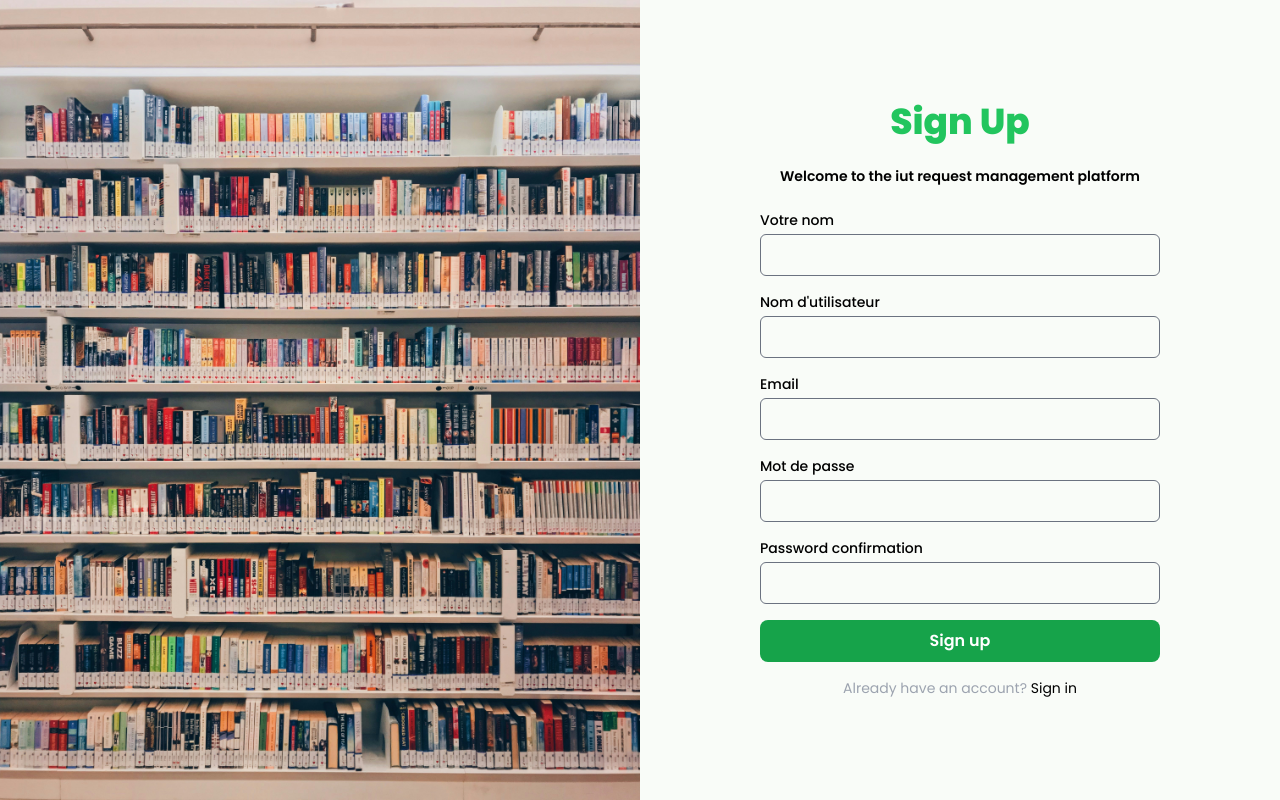
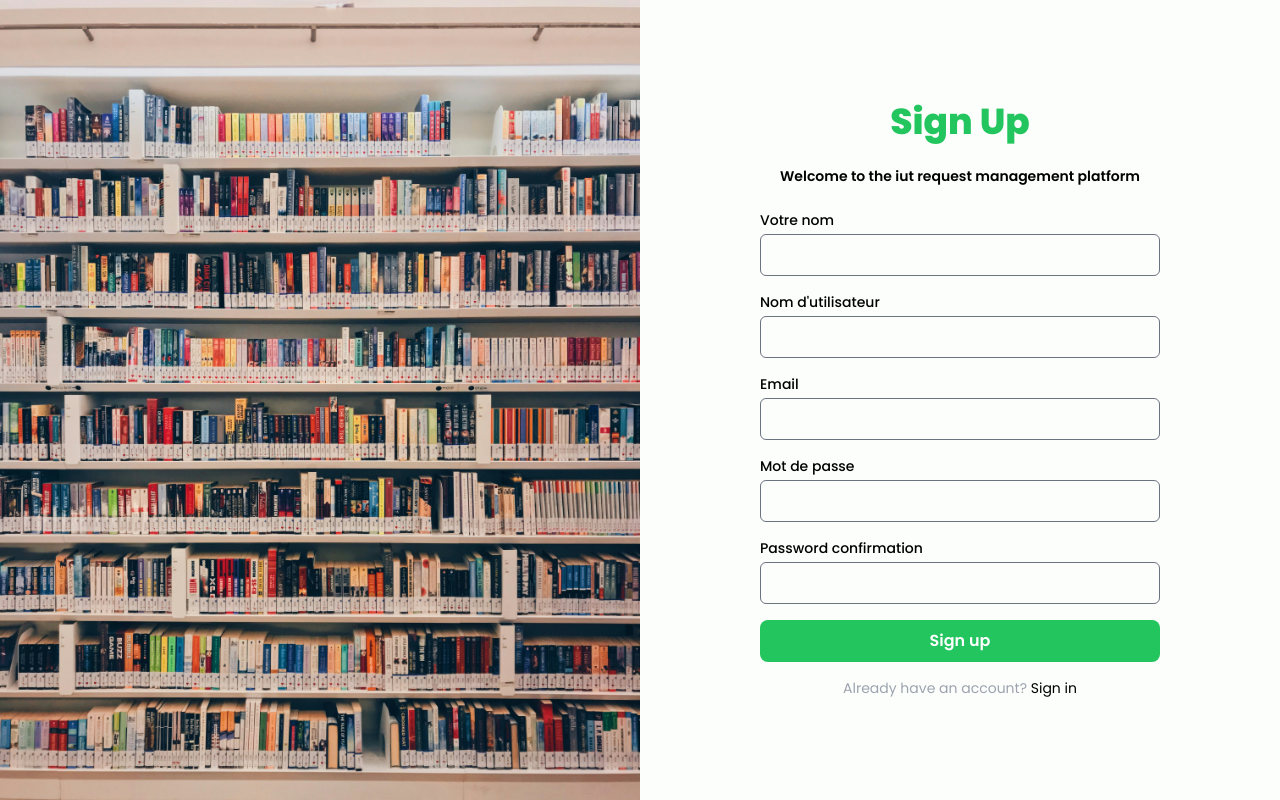
Before and after one commit to IUTDevG/Request-management-system, a Laravel app: page /register in a window 1280 px wide. Run offline with Laravel 12, Linux system fonts and the light colour scheme; tables that the repository leaves empty hold one stand-in row (values such as "Sample post"); style sheets or scripts are compiled from the project's sources; parts of the project's set-up code (start-up, migrations or seed data) failed here and were passed over; some libraries are stand-ins or nearby versions.

Commit message:
commit about front

```diff
--- /dev/null
+++ b/app/Livewire/Notifications.php
@@ -0,0 +1,15 @@
+<?php
+
+namespace App\Livewire;
+
+use Livewire\Attributes\Title;
+use Livewire\Component;
+
+#[Title('Notifications')]
+class Notifications extends Component
+{
+    public function render()
+    {
+        return view('livewire.notifications')->layout('livewire.layout.student');
+    }
+}
--- a/composer.json
+++ b/composer.json
@@ -10,6 +10,7 @@
         "laravel/tinker": "^2.9",
         "livewire/livewire": "^3.4",
         "livewire/volt": "^1.0",
+        "resend/resend-laravel": "^0.12.0",
         "spatie/laravel-activitylog": "^4.8",
         "spatie/laravel-medialibrary": "^11.5",
         "spatie/laravel-permission": "^6.7"
--- a/resources/css/app.css
+++ b/resources/css/app.css
@@ -3,7 +3,7 @@
 @tailwind components;
 @tailwind utilities;
 
-.font-montserrat{
+.font-poppins{
     font-family: 'Poppins', sans-serif;
 }
 @layer base {
@@ -12,50 +12,51 @@
 
         @layer base {
             :root {
-                --background: 109 34% 98%;
-                --foreground: 109 52% 1%;
-                --muted: 229 8% 90%;
-                --muted-foreground: 229 14% 29%;
-                --popover: 109 34% 97%;
-                --popover-foreground: 0 0% 0%;
-                --card: 109 34% 97%;
-                --card-foreground: 0 0% 0%;
-                --border: 109 12% 93%;
-                --input: 109 12% 93%;
-                --primary: 109 100% 49%;
-                --primary-foreground: 109 100% 9%;
-                --secondary: 229 100% 49%;
-                --secondary-foreground: 0 0% 100%;
-                --accent: 349 100% 49%;
-                --accent-foreground: 0 0% 100%;
-                --destructive: 15 90% 20%;
-                --destructive-foreground: 15 90% 80%;
-                --ring: 109 100% 49%;
+                --background: 106 48% 99%;
+                --foreground: 106 60% 5%;
+                --muted: 76 30% 88%;
+                --muted-foreground: 76 15% 36%;
+                --popover: 106 48% 98%;
+                --popover-foreground: 106 60% 4%;
+                --card: 106 48% 98%;
+                --card-foreground: 106 60% 4%;
+                --border: 106 5% 89%;
+                --input: 106 5% 89%;
+                --primary: 106 100% 50%;
+                --primary-foreground: 106 100% 10%;
+                --secondary: 76 100% 50%;
+                --secondary-foreground: 76 100% 10%;
+                --accent: 136 100% 50%;
+                --accent-foreground: 136 100% 10%;
+                --destructive: 15 99% 21%;
+                --destructive-foreground: 15 99% 81%;
+                --ring: 106 100% 50%;
                 --radius: 0.5rem;
             }
 
             .dark {
-                --background: 109 58% 3%;
-                --foreground: 109 28% 99%;
-                --muted: 229 8% 10%;
-                --muted-foreground: 229 14% 71%;
-                --popover: 109 58% 4%;
-                --popover-foreground: 0 0% 100%;
-                --card: 109 58% 4%;
-                --card-foreground: 0 0% 100%;
-                --border: 109 12% 14%;
-                --input: 109 12% 14%;
-                --primary: 129.18 100% 45.69%;
-                --primary-foreground: 109 100% 9%;
-                --secondary: 54.65 100% 50%;
-                --secondary-foreground: 0 0% 100%;
-                --accent: 349 100% 49%;
-                --accent-foreground: 0 0% 100%;
-                --destructive: 15 90% 52%;
+                --background: 34 197% 94%;
+                --foreground: 106 31% 98%;
+                --muted: 76 30% 12%;
+                --muted-foreground: 76 15% 64%;
+                --popover: 106 38% 2%;
+                --popover-foreground: 106 31% 99%;
+                --card: 106 38% 2%;
+                --card-foreground: 106 31% 99%;
+                --border: 106 5% 12%;
+                --input: 106 5% 12%;
+                --primary: 106 100% 50%;
+                --primary-foreground: 106 100% 10%;
+                --secondary: 76 100% 50%;
+                --secondary-foreground: 76 100% 10%;
+                --accent: 136 100% 50%;
+                --accent-foreground: 136 100% 10%;
+                --destructive: 15 99% 53%;
                 --destructive-foreground: 0 0% 100%;
-                --ring: 109 100% 49%;
+                --ring: 106 100% 50%;
             }
         }
+
 
 
     }
@@ -67,6 +68,6 @@
     }
 
     body {
-        @apply dark:bg-background bg-white;
+        @apply dark:bg-background bg-white font-poppins;
     }
 }
--- a/resources/views/livewire/layout/auth.blade.php
+++ b/resources/views/livewire/layout/auth.blade.php
@@ -6,7 +6,7 @@
     @vite('resources/css/app.css')
     <title>Sign-up page</title>
 </head>
-<body class="font-montserrat">
+<body>
 <div class="flex h-screen  overflow-hidden">
     <!-- Left Pane -->
     <div class="hidden lg:flex items-center justify-center flex-1">
--- a/resources/views/livewire/layout/student.blade.php
+++ b/resources/views/livewire/layout/student.blade.php
@@ -11,7 +11,7 @@
     @vite(['resources/css/app.css'])
     <title>{{$title.'- IUT'??'Dashboard'}}</title>
 </head>
-<body class="font-montserrat bg-background overflow-x-hidden antialiased">
+<body class="bg-background overflow-x-hidden antialiased">
 <!-- ========== HEADER ========== -->
 <header
     class="flex sticky flex-wrap sm:justify-start sm:flex-nowrap bg-white dark:bg-gray-800 antialiased shadow-lg z-50 w-full text-sm py-2 sm:py-0">
@@ -184,7 +184,7 @@
                                 </div>
                             </a>
                         </div>
-                        <a href="#"
+                        <a href="{{ route('student.notifications') }}"
                            class="block py-2 text-sm font-medium text-center text-gray-900 rounded-b-lg bg-gray-50 hover:bg-gray-100 dark:bg-gray-800 dark:hover:bg-gray-700 dark:text-white">
                             <div class="inline-flex items-center ">
                                 <svg class="w-4 h-4 me-2 text-gray-500 dark:text-gray-400" aria-hidden="true"
--- a/resources/views/livewire/pages/auth/forgot-password-form.blade.php
+++ b/resources/views/livewire/pages/auth/forgot-password-form.blade.php
@@ -20,7 +20,7 @@
             </div>
 
             <div>
-                <button type="submit" class="w-full font-semibold rounded-lg border border-transparent bg-green-600 text-white hover:bg-green-700 disabled:opacity-50 disabled:pointer-events-none p-2 focus:bg-black focus:outline-none focus:ring-2 focus:ring-offset-2 focus:ring-gray-900 transition-colors duration-300">Sign Up</button>
+                <button type="submit" class="w-full font-semibold rounded-lg border border-transparent bg-green-500 text-white hover:bg-green-700 disabled:opacity-50 disabled:pointer-events-none p-2 focus:bg-black focus:outline-none focus:ring-2 focus:ring-offset-2 focus:ring-gray-900 transition-colors duration-300">Sign Up</button>
             </div>
         </form>
         <div class="mt-4 text-sm text-gray-400 text-center">
--- a/resources/views/livewire/pages/auth/login-form.blade.php
+++ b/resources/views/livewire/pages/auth/login-form.blade.php
@@ -53,7 +53,7 @@
             </div>
             <div>
                 <button type="submit"
-                        class="w-full font-semibold rounded-lg border border-transparent bg-green-600 text-white hover:bg-green-700 disabled:opacity-50 disabled:pointer-events-none p-2 focus:bg-black focus:outline-none focus:ring-2 focus:ring-offset-2 focus:ring-gray-900 transition-colors duration-300">
+                        class="w-full font-semibold rounded-lg border border-transparent bg-green-500 text-white hover:bg-green-700 disabled:opacity-50 disabled:pointer-events-none p-2 focus:bg-black focus:outline-none focus:ring-2 focus:ring-offset-2 focus:ring-gray-900 transition-colors duration-300">
                     <span wire:loading.remove>{{__('Connexion')}}</span><span
                         wire:loading>{{__('Nous vérifions vos informations...')}}</span></button>
             </div>
--- a/resources/views/livewire/pages/auth/register-form.blade.php
+++ b/resources/views/livewire/pages/auth/register-form.blade.php
@@ -42,13 +42,13 @@
                 </div>
                 <div>
                     <button type="submit"
-                            class="w-full font-semibold rounded-lg border border-transparent bg-green-600 text-white hover:bg-green-700 disabled:opacity-50 disabled:pointer-events-none p-2 focus:bg-black focus:outline-none focus:ring-2 focus:ring-offset-2 focus:ring-gray-900 transition-colors duration-300">
+                            class="w-full font-semibold rounded-lg border border-transparent bg-green-500  text-white hover:bg-green-700 disabled:opacity-50 disabled:pointer-events-none p-2 focus:bg-black focus:outline-none focus:ring-2 focus:ring-offset-2 focus:ring-gray-900 transition-colors duration-300">
                         {{__("Sign up")}}
                     </button>
                 </div>
             </form>
             <div class="mt-4 text-sm text-gray-400 text-center">
-                <p>Already have an account? <a href={{route('login')}} class="text-black hover:underline">Sign in</a>
+                <p>Already have an account? <a href="{{route('login')}}" class="text-black hover:underline">Sign in</a>
                 </p>
             </div>
         </div>
--- a/resources/views/livewire/pages/auth/reset-password.blade.php
+++ b/resources/views/livewire/pages/auth/reset-password.blade.php
@@ -22,13 +22,13 @@
             </div>
             <div>
                 <button type="submit"
-                        class="w-full font-semibold rounded-lg border border-transparent bg-green-600 text-white hover:bg-green-700 disabled:opacity-50 disabled:pointer-events-none p-2 focus:bg-black focus:outline-none focus:ring-2 focus:ring-offset-2 focus:ring-gray-900 transition-colors duration-300">
+                        class="w-full font-semibold rounded-lg border border-transparent bg-green-500 text-white hover:bg-green-700 disabled:opacity-50 disabled:pointer-events-none p-2 focus:bg-black focus:outline-none focus:ring-2 focus:ring-offset-2 focus:ring-gray-900 transition-colors duration-300">
                     Reset Password
                 </button>
             </div>
         </form>
         <div class="mt-4 text-sm text-gray-400 text-center">
-            <p>Don't have an account? <a href={{route('register')}} class="text-white hover:underline">Sign up</a>
+            <p>Don't have an account? <a href="{{route('register')}}" class="text-white hover:underline">Sign up</a>
             </p>
         </div>
     </div>
--- a/resources/views/livewire/student-dashboard.blade.php
+++ b/resources/views/livewire/student-dashboard.blade.php
@@ -172,7 +172,7 @@
                                         <td class="size-px whitespace-nowrap">
                                             <div class="px-6 py-3">
                                                 <span
-                                                    class="py-1 px-1.5 inline-flex items-center gap-x-1 text-xs font-medium bg-green-100 text-green-800 rounded-full dark:bg-green-500/10 dark:text-green-500">
+                                                    class="py-1 px-1.5 inline-flex items-center gap-x-1 text-xs font-medium bg-green-100 text-primary/80 rounded-full dark:text-primary/50">
                                                     <svg class="size-2.5" xmlns="http://www.w3.org/2000/svg" width="16"
                                                         height="16" fill="currentColor" viewBox="0 0 16 16">
                                                         <path
--- a/routes/auth.php
+++ b/routes/auth.php
@@ -13,13 +13,14 @@ Route::middleware('guest')->group(function () {
         ->name('forgot-password');
 
     Route::get('reset-password/{token}', ResetPassword::class)
-        ->name('reset-password');
+        ->name('password.reset');
 });
 
 Route::middleware('auth')->group(function () {
 
     Route::get('student', \App\Livewire\StudentDashboard::class)
         ->name('student.home');
+    Route::get('student/notifications', \App\Livewire\Notifications::class)->name('student.notifications');
     Route::get('/logout', function () {
         auth()->logout();
         return redirect(route('login'));
```
Also changed, not shown: resources/views/livewire/notifications.blade.php (added, +24 -0 lines), tailwind.config.js (+1 -8 lines), 1 other file.
